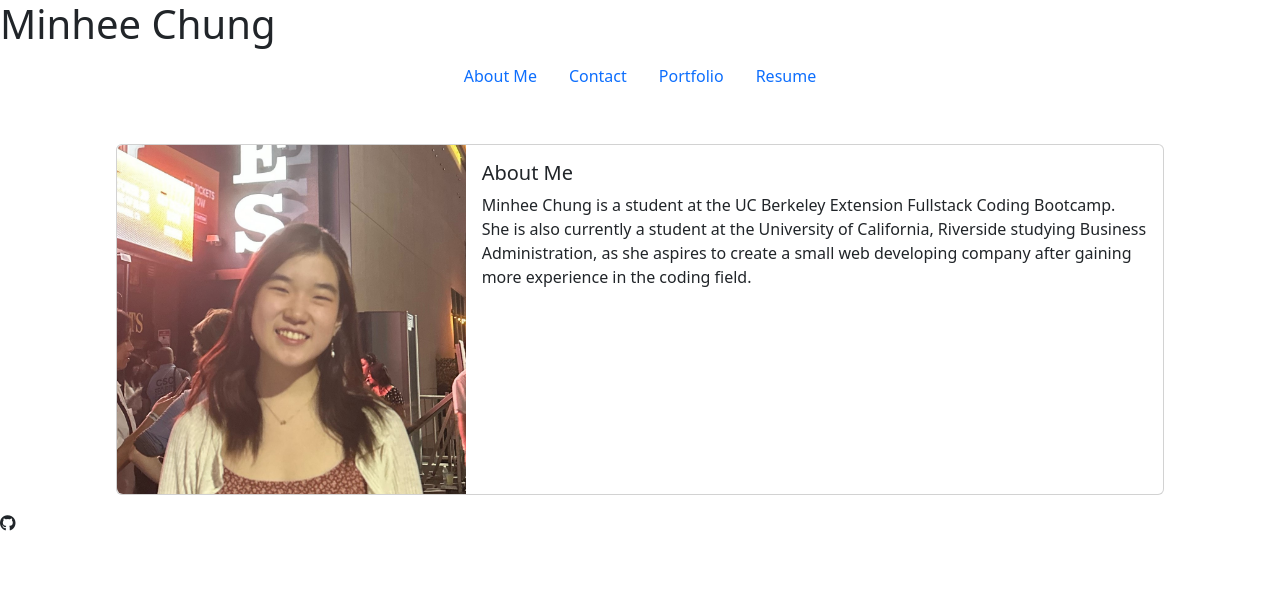
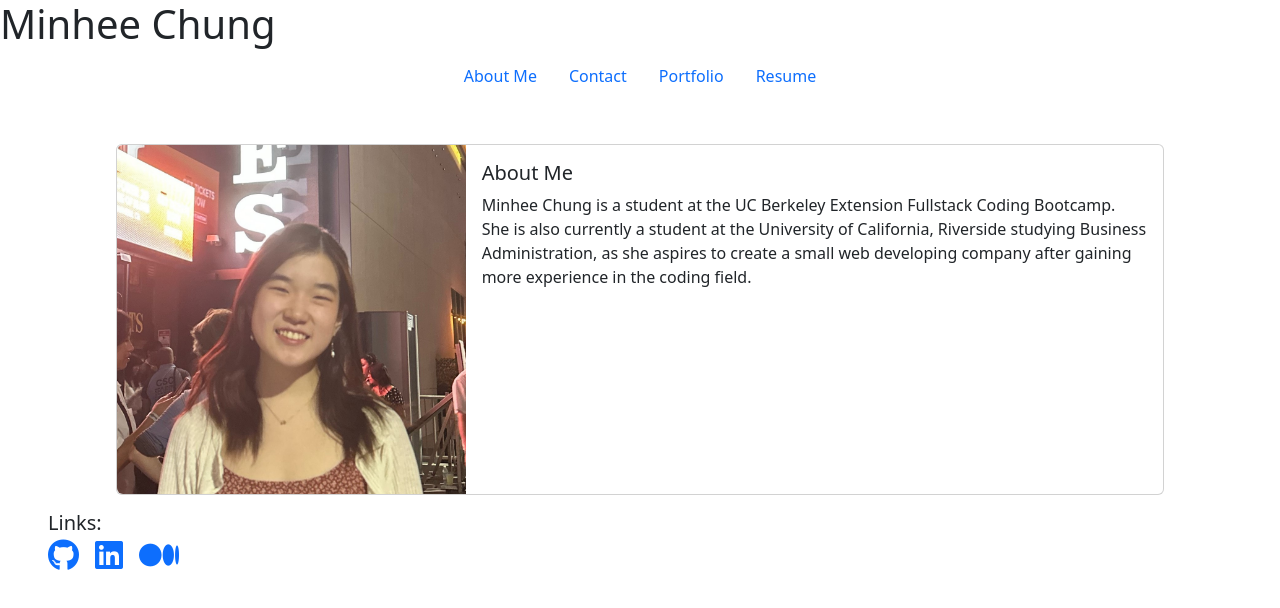
Before and after one commit to mchung03/react-portfolio, a React (Vite) app: page / in a window 1280 px wide. Shown: the top 608 px of the page. Built offline with nearby package versions, Linux system fonts and the light colour scheme.

Commit message:
edited footer with links to websites/profiles

```diff
--- a/src/components/PortfolioContainer.jsx
+++ b/src/components/PortfolioContainer.jsx
@@ -27,8 +27,13 @@ export default function PortfolioContainer() {
         <div>
             <NavTabs currentPage={currentPage} handlePageChange={handlePageChange} />
             <main className="mx-3">{renderPage()}</main>
+            <footer class="mt-3 mb-4 ms-5">
+                <h5>Links:</h5>
+                <a href="https://www.linkedin.com/in/minhee-chung/" target="_blank"><i class="fa-brands fa-github fa-2xl me-3"></i></a>
+                <a href="https://github.com/mchung03" target="_blank"><i class="fa-brands fa-linkedin fa-2xl me-3"></i></a>
+                <a href="https://medium.com/@minhee.chung14" target="_blank"><i class="fa-brands fa-medium fa-2xl"></i></a>
+            </footer>
 
-            <i class="fa-brands fa-github"></i>
         </div>
     );
 }
```
